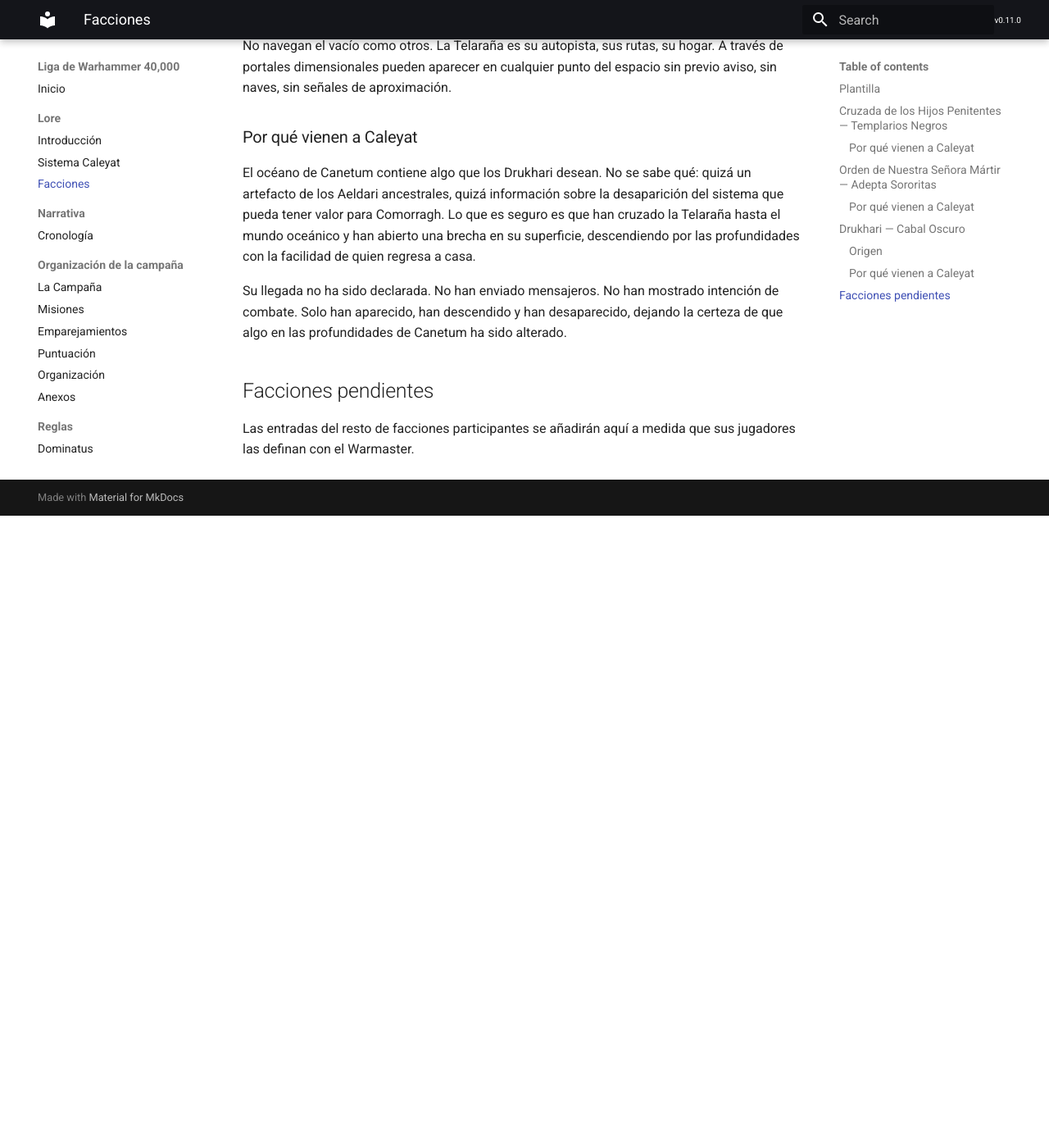
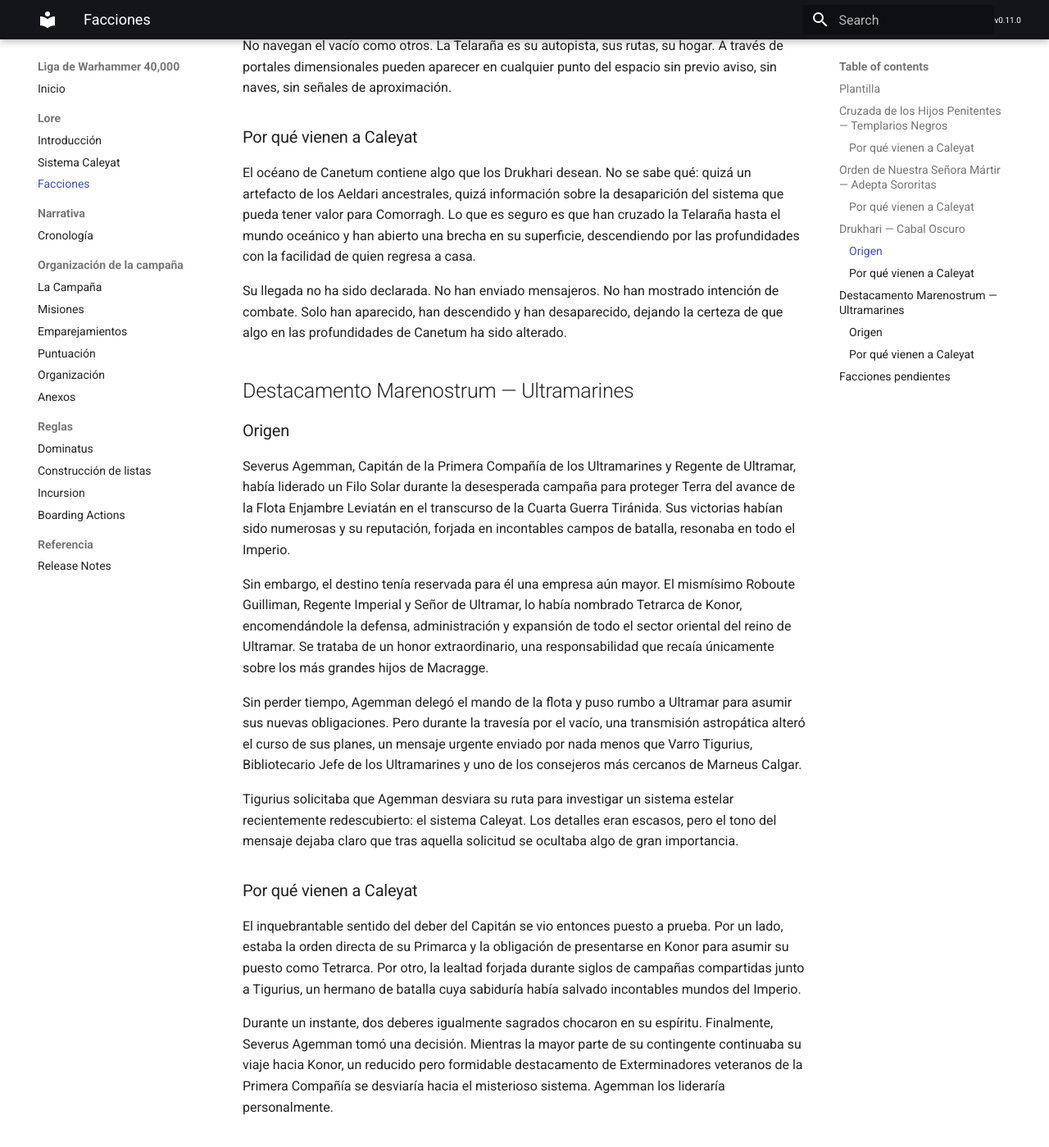
Before and after one commit to gonzalo-radio/liga-armagedon, an MkDocs documentation site: the page built from docs/lore/facciones.md, in a window 1280 px wide and 1400 px high, scrolled down 1667 px. Shown: the whole window at 82% size. Built offline with MkDocs 1.6.1 and Material for MkDocs 9.7.7, drawn with Linux system fonts in a browser that asks for light colours; before the commit the page ends 2296 px from its top, so only the background shows below that.

Commit message:
feat: añadir facción Ultramarines (Destacamento Marenostrum)
- Añade entrada de facción en fichacciones.md con origen y motivo de llegada
- Crea sección de listas Fase I con lista de 500 pts de Ultramarines
- Añade narración de llegada al sistema en cronología (47.071.M42)
- Actualiza index.md y organizacion.md con referencia a listas

```diff
--- a/docs/lore/facciones.md
+++ b/docs/lore/facciones.md
@@ -38,6 +38,24 @@ El océano de Canetum contiene algo que los Drukhari desean. No se sabe qué: qu
 
 Su llegada no ha sido declarada. No han enviado mensajeros. No han mostrado intención de combate. Solo han aparecido, han descendido y han desaparecido, dejando la certeza de que algo en las profundidades de Canetum ha sido alterado.
 
+## Destacamento Marenostrum — Ultramarines
+
+### Origen
+
+Severus Agemman, Capitán de la Primera Compañía de los Ultramarines y Regente de Ultramar, había liderado un Filo Solar durante la desesperada campaña para proteger Terra del avance de la Flota Enjambre Leviatán en el transcurso de la Cuarta Guerra Tiránida. Sus victorias habían sido numerosas y su reputación, forjada en incontables campos de batalla, resonaba en todo el Imperio.
+
+Sin embargo, el destino tenía reservada para él una empresa aún mayor. El mismísimo Roboute Guilliman, Regente Imperial y Señor de Ultramar, lo había nombrado Tetrarca de Konor, encomendándole la defensa, administración y expansión de todo el sector oriental del reino de Ultramar. Se trataba de un honor extraordinario, una responsabilidad que recaía únicamente sobre los más grandes hijos de Macragge.
+
+Sin perder tiempo, Agemman delegó el mando de la flota y puso rumbo a Ultramar para asumir sus nuevas obligaciones. Pero durante la travesía por el vacío, una transmisión astropática alteró el curso de sus planes, un mensaje urgente enviado por nada menos que Varro Tigurius, Bibliotecario Jefe de los Ultramarines y uno de los consejeros más cercanos de Marneus Calgar.
+
+Tigurius solicitaba que Agemman desviara su ruta para investigar un sistema estelar recientemente redescubierto: el sistema Caleyat. Los detalles eran escasos, pero el tono del mensaje dejaba claro que tras aquella solicitud se ocultaba algo de gran importancia.
+
+### Por qué vienen a Caleyat
+
+El inquebrantable sentido del deber del Capitán se vio entonces puesto a prueba. Por un lado, estaba la orden directa de su Primarca y la obligación de presentarse en Konor para asumir su puesto como Tetrarca. Por otro, la lealtad forjada durante siglos de campañas compartidas junto a Tigurius, un hermano de batalla cuya sabiduría había salvado incontables mundos del Imperio.
+
+Durante un instante, dos deberes igualmente sagrados chocaron en su espíritu. Finalmente, Severus Agemman tomó una decisión. Mientras la mayor parte de su contingente continuaba su viaje hacia Konor, un reducido pero formidable destacamento de Exterminadores veteranos de la Primera Compañía se desviaría hacia el misterioso sistema. Agemman los lideraría personalmente.
+
 ## Facciones pendientes
 
 Las entradas del resto de facciones participantes se añadirán aquí a medida que sus jugadores las definan con el Warmaster.
```
Also changed, not shown: docs/campana/listas/fase1.md (added, +36 -0 lines), docs/campana/organizacion.md (+4 -0 lines), docs/index.md (+1 -0 lines), docs/narrativa/cronologia.md (+1 -0 lines), docs/narrativa/relatos/llegada-destacamento-marenostrum.md (added, +12 -0 lines).
